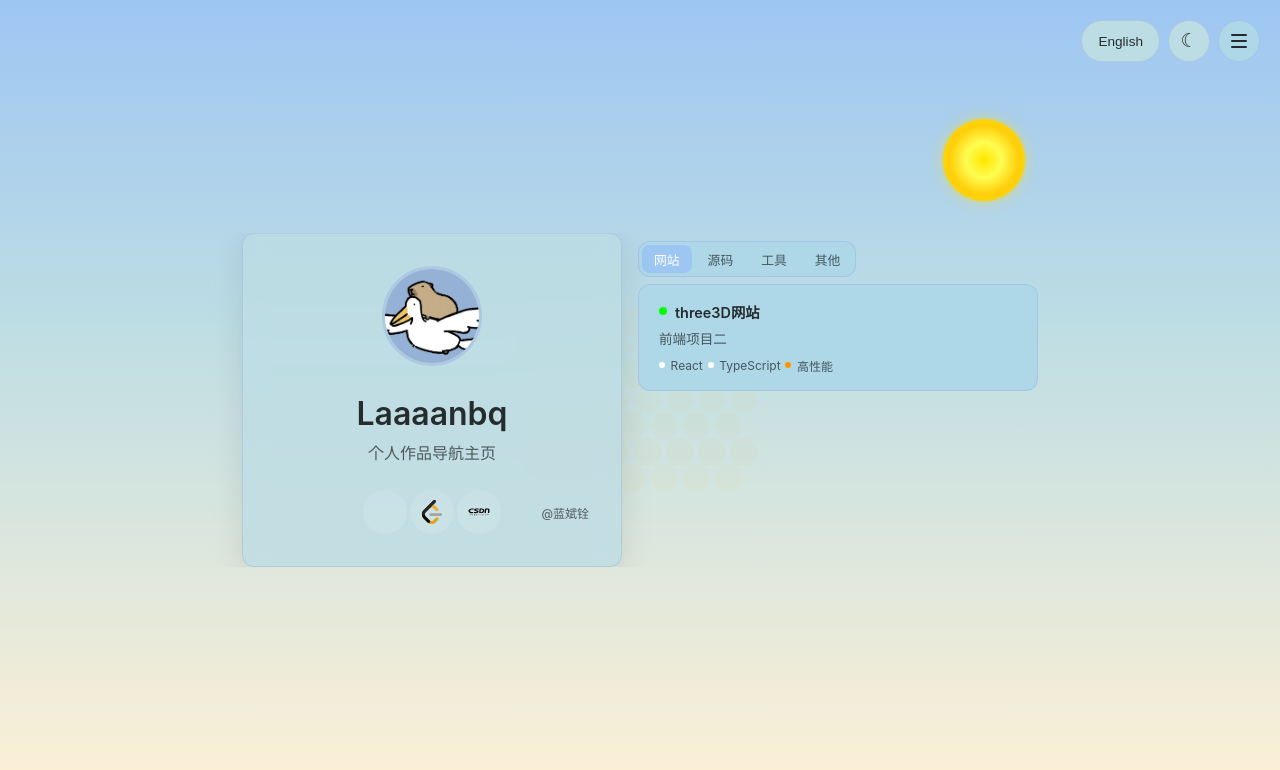
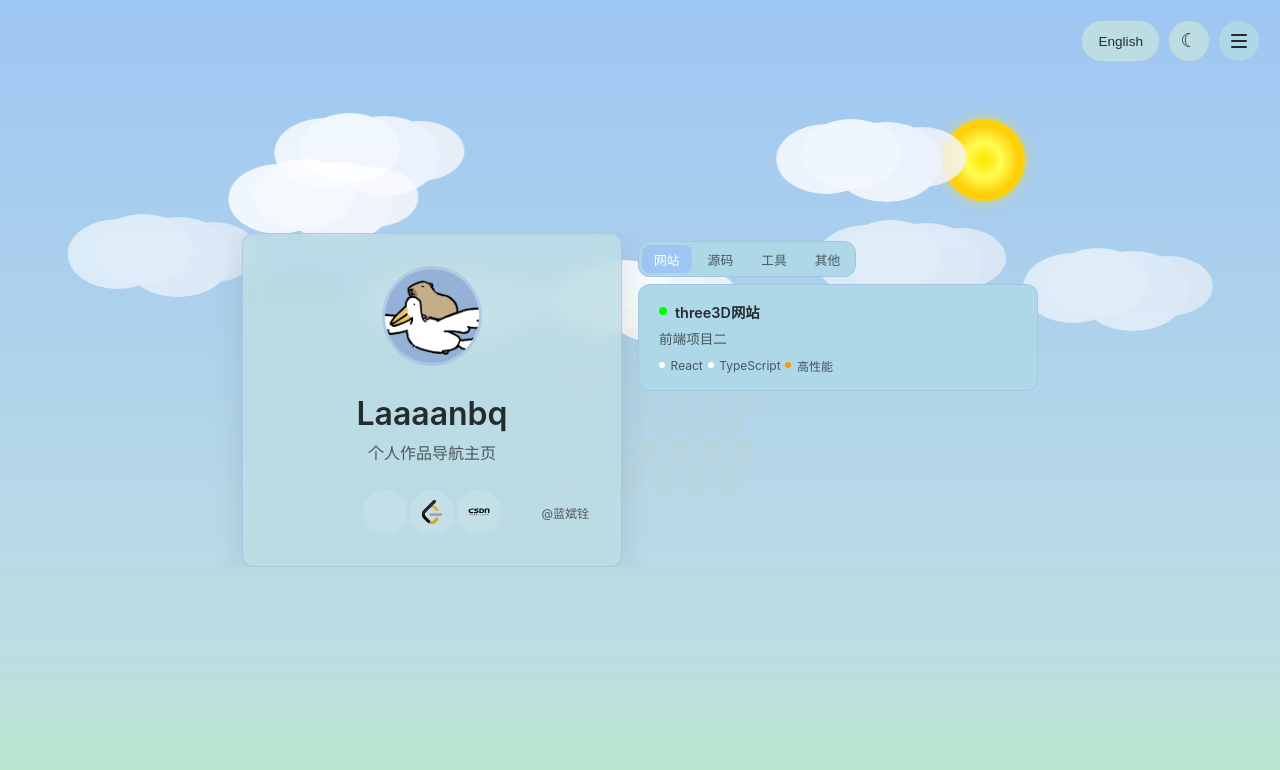
Before and after one commit to neo-jack/0MainPage, a Vue app: page / in a window 1280 px wide. Both pictures are taken after a click on the button "切换到亮色模式". Shown: the top 770 px of the page. Built offline with nearby package versions, Linux system fonts and the light colour scheme.

Commit message:
fix:优化晴天样式

```diff
--- a/src/components/BackgroundLayer/DayBackgroundLayer.vue
+++ b/src/components/BackgroundLayer/DayBackgroundLayer.vue
@@ -5,6 +5,23 @@
       <div class="sun">
         <div class="sun-core"></div>
       </div>
+    </div>
+
+    <!-- 白云层 -->
+    <div class="clouds-layer">
+      <div
+        v-for="cloud in clouds"
+        :key="'cloud-' + cloud.id"
+        class="cloud"
+        :style="{
+          top: cloud.top + '%',
+          width: cloud.size + 'px',
+          height: cloud.size * 0.6 + 'px',
+          animationDuration: cloud.duration + 's',
+          animationDelay: cloud.delay + 's',
+          opacity: cloud.opacity,
+        }"
+      ></div>
     </div>
 
     <!-- 蜂巢结构 -->
@@ -28,11 +45,38 @@
 </template>
 
 <script setup lang="ts">
-import { computed } from "vue";
+import { computed, onMounted, ref } from "vue";
+
+// 云朵数据
+interface Cloud {
+  id: number;
+  top: number;
+  size: number;
+  duration: number;
+  delay: number;
+  opacity: number;
+}
+const clouds = ref<Cloud[]>([]);
+
+onMounted(() => {
+  const cloudCount = 8;
+  const cloudList: Cloud[] = [];
+  for (let i = 0; i < cloudCount; i++) {
+    cloudList.push({
+      id: i,
+      top: 5 + Math.random() * 30,
+      size: 120 + Math.random() * 80,
+      duration: 50 + Math.random() * 40,
+      delay: -Math.random() * 50,
+      opacity: 0.6 + Math.random() * 0.3,
+    });
+  }
+  clouds.value = cloudList;
+});
 
 // 晴天背景样式
 const dayBackgroundStyle = computed(() => ({
-  background: "linear-gradient(180deg, #9EC6F3 0%, #BDDDE4 40%, #FFF1D5 100%)",
+  background: "linear-gradient(180deg, #9EC6F3 0%, #BDDDE4 80%, #B8E6C8  100%)",
 }));
 </script>
 
@@ -74,6 +118,35 @@ const dayBackgroundStyle = computed(() => ({
   );
   border-radius: 50%;
   box-shadow: 0 0 10px rgba(255, 215, 0, 0.3), 0 0 20px rgba(255, 215, 0, 0.2);
+}
+
+// 白云层
+.clouds-layer {
+  position: absolute;
+  inset: 0;
+  pointer-events: none;
+  overflow: hidden;
+}
+
+.cloud {
+  position: absolute;
+  left: -200px;
+  width: 100px !important;
+  height: 70px !important;
+  background: rgba(255, 255, 255, 1);
+  border-radius: 50%;
+  box-shadow: 35px 8px 0 5px rgba(250, 250, 255, 1),
+    70px 3px 0 -5px rgba(245, 245, 250, 1), -25px 5px 0 0 rgba(250, 252, 255, 1);
+  animation: cloud-move linear infinite;
+}
+
+@keyframes cloud-move {
+  0% {
+    transform: translateX(0);
+  }
+  100% {
+    transform: translateX(calc(100vw + 400px));
+  }
 }
 
 // 蜂巢结构
--- a/src/components/NavGrid/NavGrid.vue
+++ b/src/components/NavGrid/NavGrid.vue
@@ -164,7 +164,7 @@ onMounted(() => {
   transition: all 0.3s;
 
   &:hover {
-    filter: brightness(1.1);
+    filter: brightness(1.01);
   }
 
   &:active {
@@ -219,9 +219,8 @@ onMounted(() => {
   cursor: pointer;
   text-decoration: none;
 
-  &:hover {
-    color: var(--primary-color);
-    transform: scale(1.1);
+ &:hover {
+    filter: brightness(1.3);
   }
 }
 
```
Also changed, not shown: package.json (+8 -4 lines), 2 other files (tests, documents, lock files or other folders).
